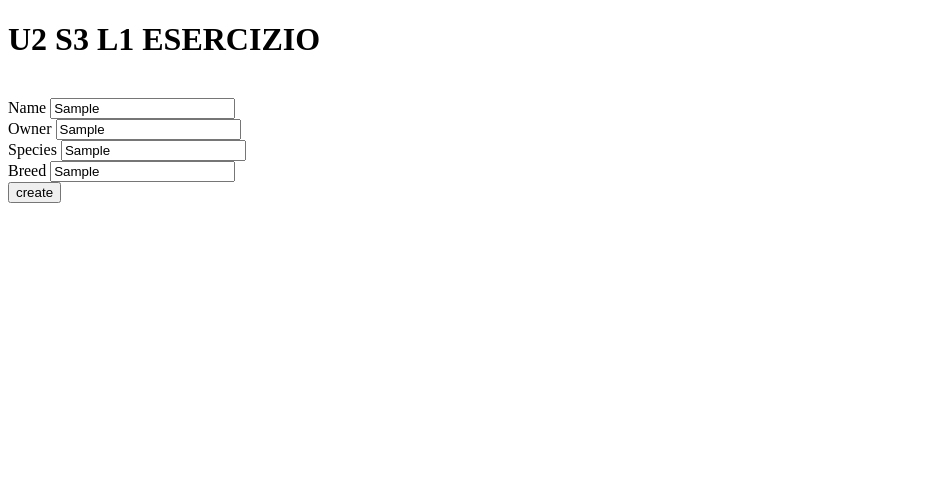
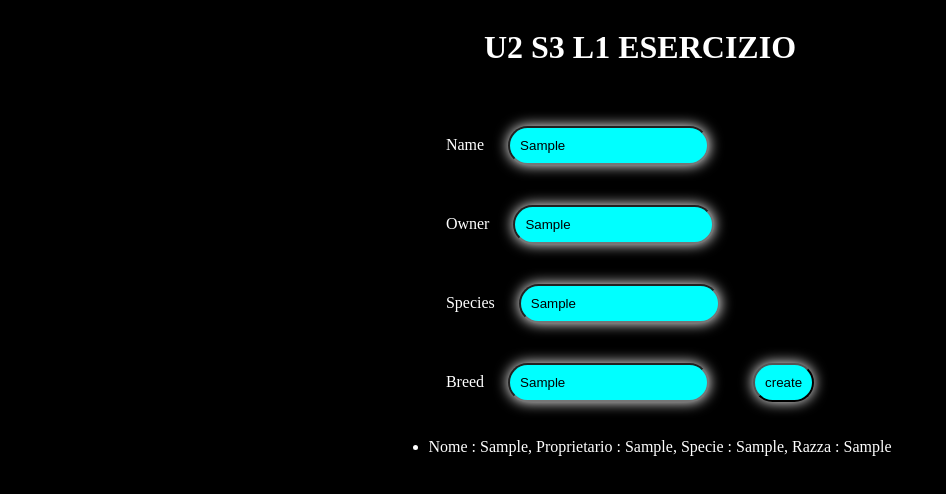
Before and after one commit to Cipoooo/U2-S3-L1-ESERCIZIO, a plain HTML site: page index.html in a window 1280 px wide. Both pictures are taken after typing "Sample", "Sample", "Sample", "Sample" into the empty fields and a click on the button "create". Shown: the whole page, without its empty margins (0-946 px from the left). Drawn offline with Linux system fonts and the light colour scheme.

Commit message:
near finished

```diff
--- a/index.html
+++ b/index.html
@@ -5,24 +5,53 @@
     <meta name="viewport" content="width=device-width, initial-scale=1.0">
     <title>Document</title>
 </head>
+<style>
+    body{
+        background-color: black;
+        color: white;
+        display: flex;
+        align-items: center;
+        justify-content: center;
+        flex-direction: column;
+    }
+    input,button{
+        margin: 20px;
+        padding: 10px;
+        background-color: aqua;
+        border-radius: 50px;
+        color: black;
+        box-shadow: 0 0 1em white;
+    }
+    button:hover{
+        font-size: 1.3rem;
+    }
+    ul{
+        display: flex;
+        flex-direction: column;
+        justify-content: center;
+        align-items: center;
+    }
+</style>
 <body>
     <h1>U2 S3 L1 ESERCIZIO </h1>
     <br>
     <form>
         <label for="petname">Name</label>
-        <input type="text" placeholder="Scrivi qui il testo" id="petname">
+        <input type="text" placeholder="Scrivi qui il testo" id="petname" required>
         <br>
         <label for="ownerName">Owner</label>
-        <input type="text" placeholder="Scrivi qui il testo" id="ownerName">
+        <input type="text" placeholder="Scrivi qui il testo" id="ownerName" required>
         <br>
         <label for="species">Species</label>
-        <input type="text" placeholder="Scrivi qui il testo" id="species">
+        <input type="text" placeholder="Scrivi qui il testo" id="species" required>
         <br>
         <label for="breed">Breed</label>
-        <input type="text" placeholder="Scrivi qui il testo" id="breed">
-        <br>
-        <button type="button" id="create">create</button>
+        <input type="text" placeholder="Scrivi qui il testo" id="breed" requireds>
+        <button type="submit" id="create">create</button>
     </form>
+    <ul id="petlist">
+
+    </ul>
 
     <script src="index.js"></script>
 </body>
--- a/index.js
+++ b/index.js
@@ -12,10 +12,10 @@ class User {
    static ageDifference(User1,User2){
 
    if( User1.age > User2.age){
-    return console.log(User1.firstName + " piu grande di"+ + User2.firstName)
+    return User1.firstName +" piu grande di " + User2.firstName
    }
    else{
-    return console.log(User2.firstName + "piu grande di" + User1.firstName)
+    return User2.firstName + " piu grande di " + User1.firstName
    }
 
    }
@@ -28,32 +28,58 @@ console.log(User.ageDifference(User1,User2))
 
 //ESERCIZIO 2
 
-let inputPetname = document.getElementById('petname').value
-console.log(inputPetname)
-let inputOwnerName = document.getElementById('ownerName').value
-let inputSpecies = document.getElementById('species').value
-let inputBreed = document.getElementById('breed').value
+const petname = document.getElementById("petname")
+/*const inputPetname = inputName.addEventListener("input",()=>{
+    console.log(inputName.value)
+})*/
+const ownerName = document.getElementById("ownerName")
+/*const  inputOwnerName = inputOwner.addEventListener('input',()=>{
+    console.log(inputOwner.value)
+})*/
+const species = document.getElementById("species")
+/*const inputSpecies = inputS.addEventListener("input",()=>{
+    console.log(inputS.value)
+})*/
+const breed = document.getElementById("breed")
+/*const inputBreed = inputB.addEventListener("input",()=>{
+    console.log(inputB.value)
+})*/
 
 
-    class Pet{
-
-        constructor(inputPetname,inputOwnerName,inputSpecies,inputBreed){
-            this.petname = inputPetname;
-            this.ownerName = inputOwnerName;
-            this.species = inputSpecies;
-            this.breed = inputBreed;
-
-        }
-
-        sameOwner(petToCompare){
-            return this.ownerName === petToCompare.ownerName ?  `${this.ownerName} è lo stesso padrone di ${petToCompare.petname} e ${this.petname}`:  `${petToCompare.ownerName} ha un solo animale domestico`;
-        }
-
+class Pet{
+    constructor(petname,ownerName,species,breed){
+        this.petname = petname;
+        this.ownerName = ownerName;
+        this.species = species;
+        this.breed = breed;
+    }
+    sameOwner(petToCompare){
+        return this.ownerName.value === petToCompare.ownerName.value ?  `${this.ownerName.value} è lo stesso padrone di ${petToCompare.petname.value} e ${this.petname}`:  `${petToCompare.ownerName} ha un solo animale domestico`;
     }
 
+}
+const pets = []
+function updateList(){
+    const petList = document.getElementById('petlist')
+    petList.innerHTML = ""
+    pets.forEach((pet,index)=>{
+        const listItem = document.createElement('li');
+        listItem.textContent =  `Nome : ${pet.petname}, Proprietario : ${pet.ownerName}, Specie : ${pet.species}, Razza : ${pet.breed} `
+        petList.appendChild(listItem)
+    })
+}
+document.getElementsByTagName('form')[0].addEventListener("submit", function(event){
+    event.preventDefault();
+})
+document.getElementById('create').addEventListener("click",()=>{
+    const Pet1 = new Pet(petname.value,ownerName.value,species.value,breed.value);
+    console.log(Pet1)
+    pets.push(Pet1);
+    updateList();
+    Pet1.sameOwner();
 
-const Pet1 = new Pet(inputPetname,inputOwnerName,inputSpecies,inputBreed)
-console.log(Pet1)
+document.getElementsByTagName('form')[0].reset()
+})
 
 
 /*class Pet{
@@ -72,7 +98,7 @@ console.log(Pet1)
 
 }
 
-*const Pet1 = new Pet("choppy","cipo","cane","bastarda");
+const Pet1 = new Pet("choppy","cipo","cane","bastarda");
 const Pet2 = new Pet("tombola", "cipo","cane","pastore tedesco");
 const Pet3 = new Pet("boh","guglielmino","pesce","rosso")
 
```
